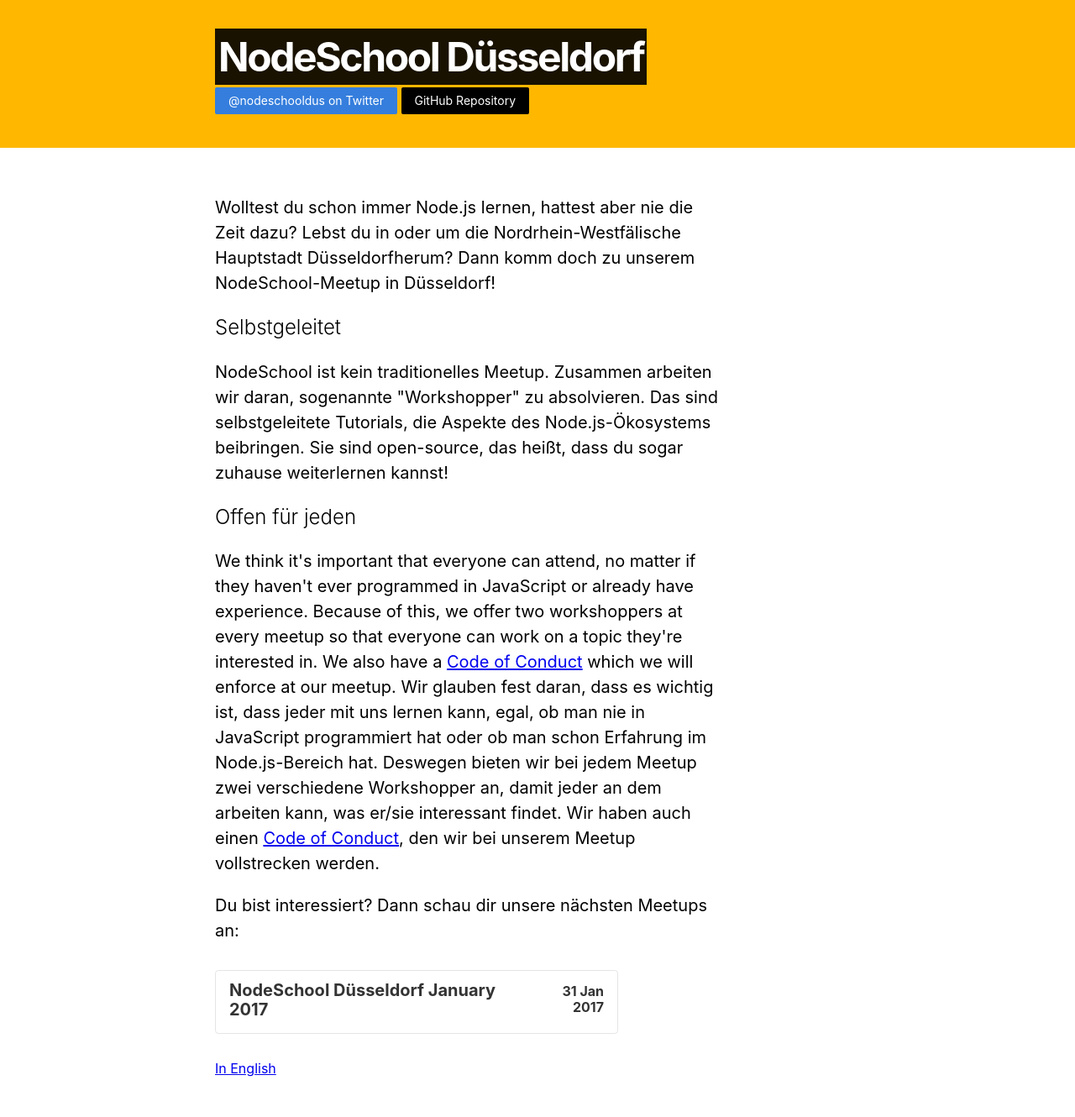
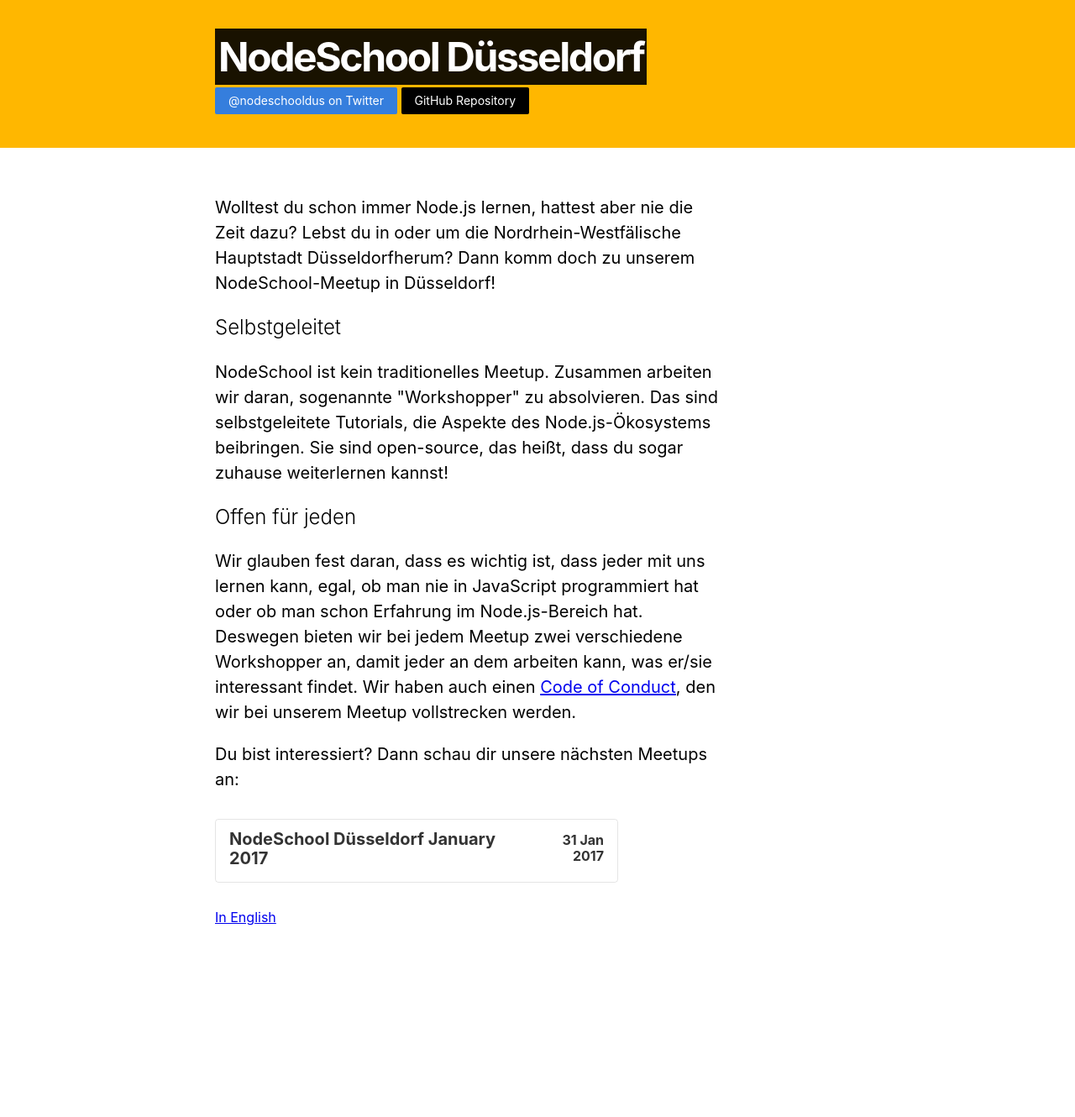
Before and after one commit to nodeschool/dusseldorf, a Jekyll site: the page built from de.html, in a window 1280 px wide. Shown: the whole page at 84% size. Built offline with Jekyll 4.4.1, drawn with Linux system fonts in a browser that asks for light colours; after the commit the page ends 1150 px from its top, so only the background shows below that.

Commit message:
delete english segment in de.html

```diff
--- a/de.html
+++ b/de.html
@@ -17,13 +17,6 @@ title: NodeSchool Düsseldorf
 </p>
 <h3 class="f3 fw3">Offen für jeden</h3>
 <p class="f5 f4-ns lh-copy measure sans-serif">
-  We think it's important that everyone can attend, no matter if they
-  haven't ever programmed in JavaScript or already have experience.
-  Because of this, we offer two workshoppers at every meetup so that
-  everyone can work on a topic they're interested in.
-  We also have a
-  <a href="https://github.com/nodeschool/dusseldorf/blob/master/CODE_OF_CONDUCT.md">Code of Conduct</a>
-  which we will enforce at our meetup.
   Wir glauben fest daran, dass es wichtig ist, dass jeder mit uns lernen
   kann, egal, ob man nie in JavaScript programmiert hat oder ob man schon
   Erfahrung im Node.js-Bereich hat. Deswegen bieten wir bei jedem Meetup
```
